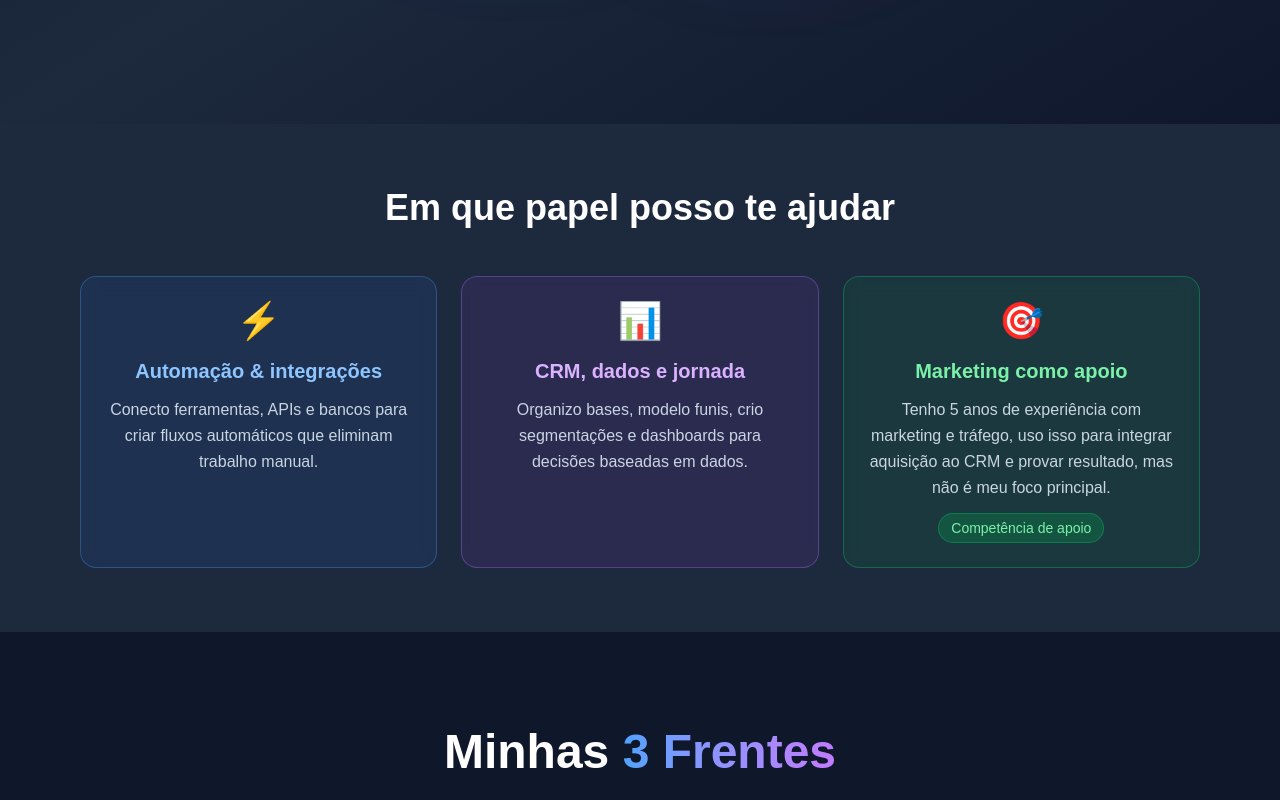
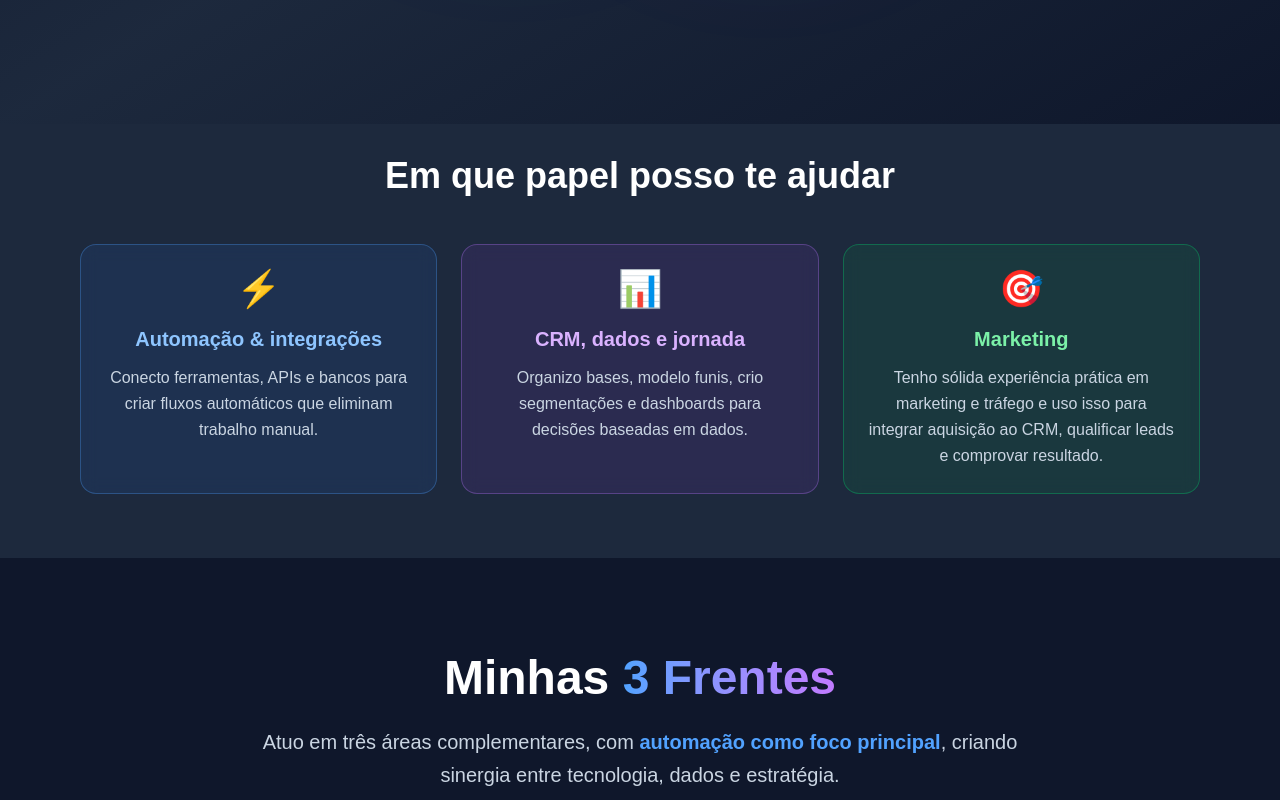
Before and after one commit to LucioMi/portifolio, a Next.js app: page / in a window 1280 px wide. Shown: the part 740-1540 px from the top of the page. Built offline with nearby package versions, Linux system fonts and the light colour scheme.

Commit message:
UX: unifica a primeira dobra (Hero + Roles) e ajusta espaçamento; Conteúdo: atualiza título e descrição do cartão Marketing e remove selo; Conteúdo: remove cartões ‘Integração Perfeita’, ‘Visão 360°’ e ‘Otimização Contínua’ da seção Por que Junto?

```diff
--- a/src/app/page.tsx
+++ b/src/app/page.tsx
@@ -12,8 +12,8 @@ export default function Home() {
     <main className="min-h-screen pt-16">
       <section id="home">
         <Hero />
+        <Roles />
       </section>
-      <Roles />
       <Features />
       <WhyTogether />
       <section id="about">
--- a/src/components/Roles.tsx
+++ b/src/components/Roles.tsx
@@ -17,15 +17,15 @@ export default function Roles() {
       color: "purple"
     },
     {
-      title: "Marketing como apoio",
-      description: "Tenho 5 anos de experiência com marketing e tráfego, uso isso para integrar aquisição ao CRM e provar resultado, mas não é meu foco principal.",
+      title: "Marketing",
+      description: "Tenho sólida experiência prática em marketing e tráfego e uso isso para integrar aquisição ao CRM, qualificar leads e comprovar resultado.",
       icon: "🎯",
       color: "green"
     }
   ]
 
   return (
-    <section className="py-16 bg-slate-800 relative overflow-hidden">
+    <section className="pt-8 pb-16 bg-slate-800 relative overflow-hidden">
       {/* Background Effects */}
       <div className="absolute inset-0 bg-[radial-gradient(ellipse_at_center,_var(--tw-gradient-stops))] from-slate-700/50 via-transparent to-transparent"></div>
 
@@ -70,13 +70,6 @@ export default function Roles() {
                 <p className="text-slate-300 leading-relaxed">
                   {role.description}
                 </p>
-                {role.title === "Marketing como apoio" && (
-                  <div className="mt-3">
-                    <span className="inline-block px-3 py-1 bg-green-500/20 text-green-300 text-sm font-medium rounded-full border border-green-400/30">
-                      Competência de apoio
-                    </span>
-                  </div>
-                )}
               </div>
             </motion.div>
           ))}
--- a/src/components/WhyTogether.tsx
+++ b/src/components/WhyTogether.tsx
@@ -156,45 +156,7 @@ const WhyTogether = () => {
             ))}
           </div>
 
-          {/* Benefits Cards */}
-          <motion.div
-            initial={{ opacity: 0, y: 30 }}
-            whileInView={{ opacity: 1, y: 0 }}
-            transition={{ duration: 0.8, delay: 0.4 }}
-            viewport={{ once: true }}
-            className="grid md:grid-cols-3 gap-6 mt-16"
-          >
-            {[
-              {
-                title: "Integração Perfeita",
-                description: "Cada sistema conversa com o outro, eliminando trabalho manual e retrabalho.",
-                icon: "🔗"
-              },
-              {
-                title: "Visão 360°",
-                description: "Acompanho o lead desde o primeiro clique até o fechamento e pós-venda.",
-                icon: "👁️"
-              },
-              {
-                title: "Otimização Contínua",
-                description: "Dados de todas as etapas alimentam melhorias constantes no processo.",
-                icon: "📈"
-              }
-            ].map((benefit, index) => (
-              <motion.div
-                key={benefit.title}
-                initial={{ opacity: 0, y: 30 }}
-                whileInView={{ opacity: 1, y: 0 }}
-                transition={{ duration: 0.6, delay: 0.6 + index * 0.1 }}
-                viewport={{ once: true }}
-                className="p-6 rounded-2xl bg-white/5 border border-white/10 backdrop-blur-sm hover:bg-white/10 transition-all duration-300 text-center"
-              >
-                <div className="text-4xl mb-4">{benefit.icon}</div>
-                <h3 className="text-white font-bold text-lg mb-3">{benefit.title}</h3>
-                <p className="text-slate-400 leading-relaxed">{benefit.description}</p>
-              </motion.div>
-            ))}
-          </motion.div>
+          {/* Benefits Cards removidos conforme solicitação */}
 
           {/* CTA */}
 
```
